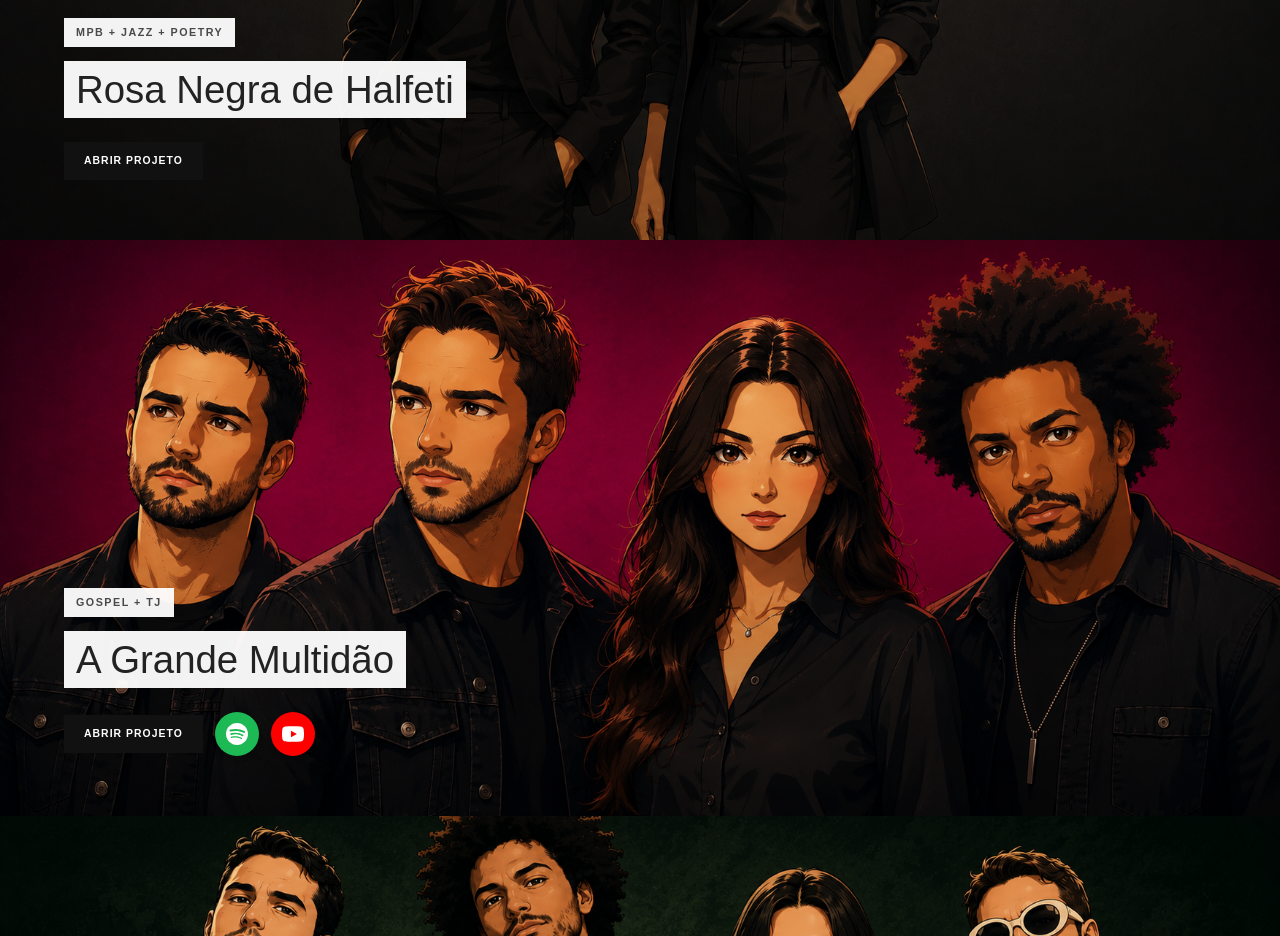
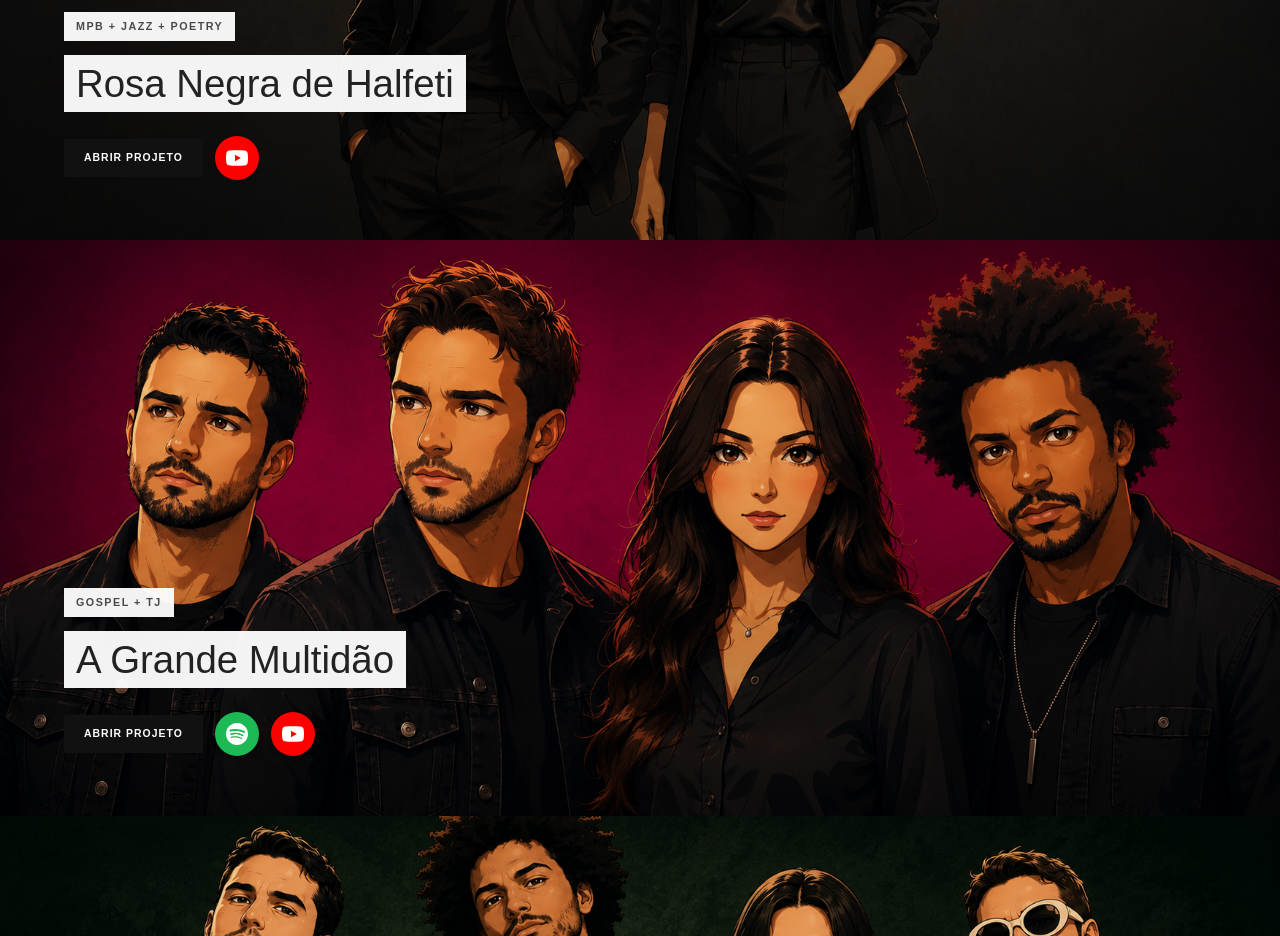
Before and after one commit to EuFreela/wonderlandsong, a React (Vite) app: page / in a window 1280 px wide. Shown: the part 1560-2496 px from the top of the page. Built offline with nearby package versions, Linux system fonts and the light colour scheme.

Commit message:
feat: link rnh

```diff
--- a/src/data/content.ts
+++ b/src/data/content.ts
@@ -44,6 +44,8 @@ export const projects: Project[] = [
     image: '/images/rnh3.png',
     href: '/projects/rosa-negra-halfeti',
     buttonLabel: 'Abrir projeto',
+    youtubeUrl: 'https://www.youtube.com/watch?v=b9QHotS4408',
+    youtubeLabel: 'YouTube',
   },
   {
     id: 'project-4',
@@ -54,7 +56,7 @@ export const projects: Project[] = [
     buttonLabel: 'Abrir projeto',
     spotifyUrl: 'https://open.spotify.com/intl-pt/artist/0nUtKTD6CkcADpjPYYCzHu',
     spotifyLabel: 'Ouvir no Spotify',
-    youtubeUrl: 'https://www.youtube.com/watch?v=b9QHotS4408',
+    youtubeUrl: 'https://www.youtube.com/watch?v=_xHNXhUetcQ',
     youtubeLabel: 'YouTube',
   },
   {
```
